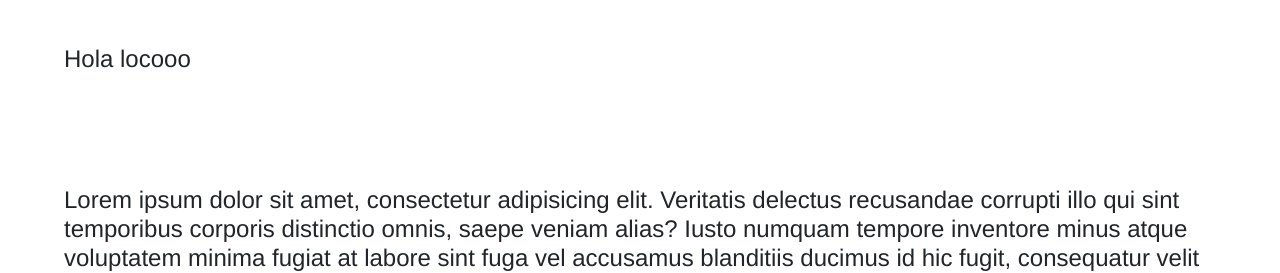
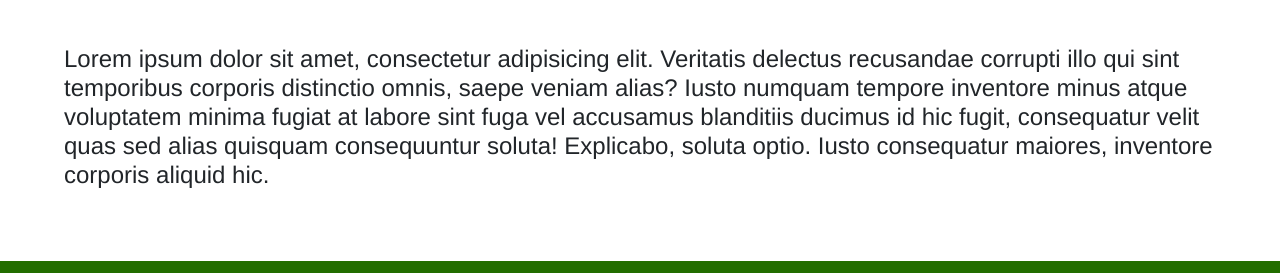
Before and after one commit to Giuliano5/NozziWeb, a plain HTML site: page index.html in a window 1280 px wide. Shown: the part 195-468 px from the top of the page. Drawn offline with nearby package versions, Linux system fonts and the light colour scheme.

Commit message:
borre una boludez

```diff
--- a/index.html
+++ b/index.html
@@ -30,7 +30,6 @@
 
      <main>
           <h3>¿Quiénes somos?</h3>
-          <h4>Hola locooo</h4>
           <h4>Lorem ipsum dolor sit amet, consectetur adipisicing elit. Veritatis delectus recusandae corrupti illo qui sint temporibus corporis distinctio omnis, saepe veniam alias? Iusto numquam tempore inventore minus atque voluptatem minima fugiat at labore sint fuga vel accusamus blanditiis ducimus id hic fugit, consequatur velit quas sed alias quisquam consequuntur soluta! Explicabo, soluta optio. Iusto consequatur maiores, inventore corporis aliquid hic.</h4>
     </main>
 
```
